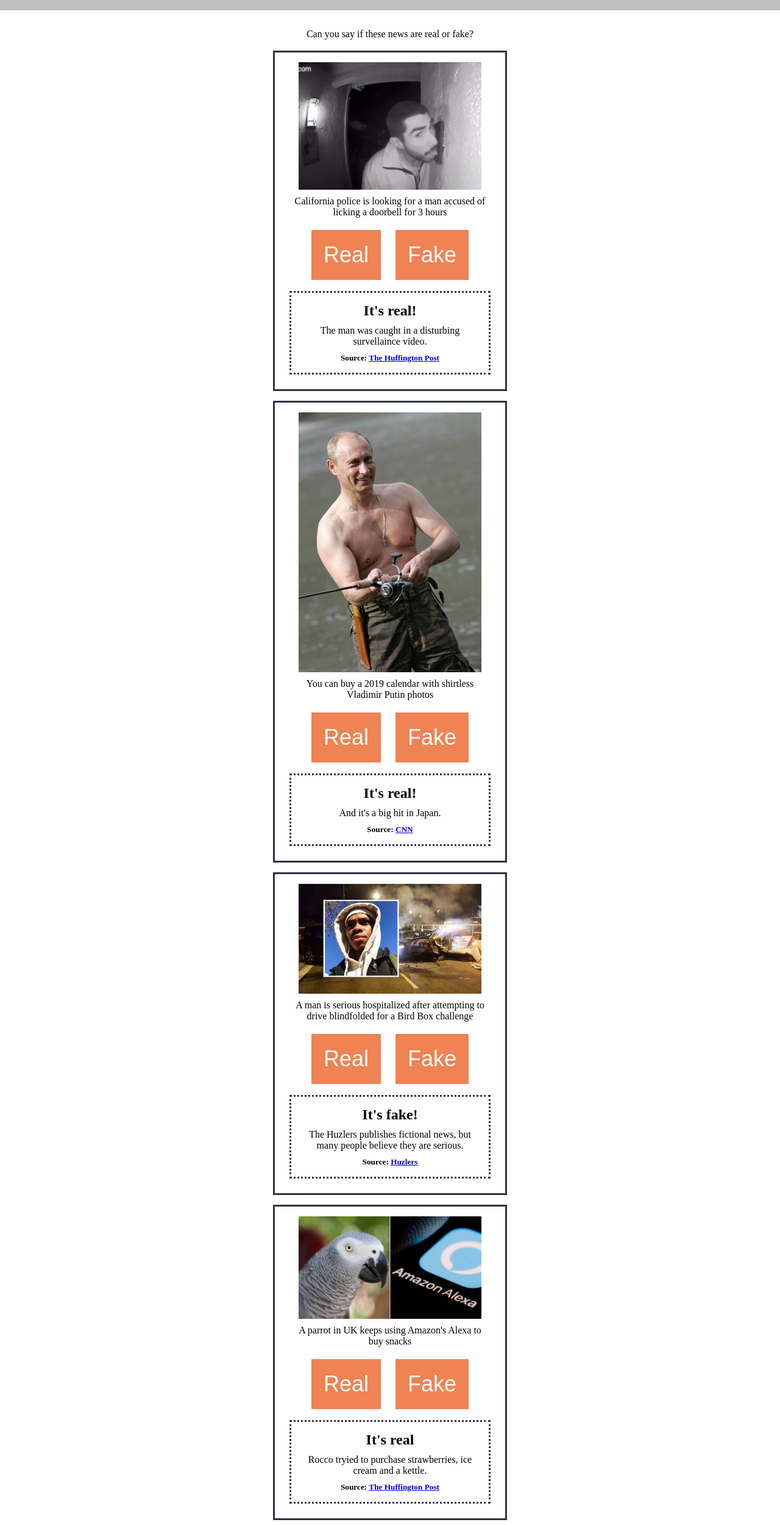
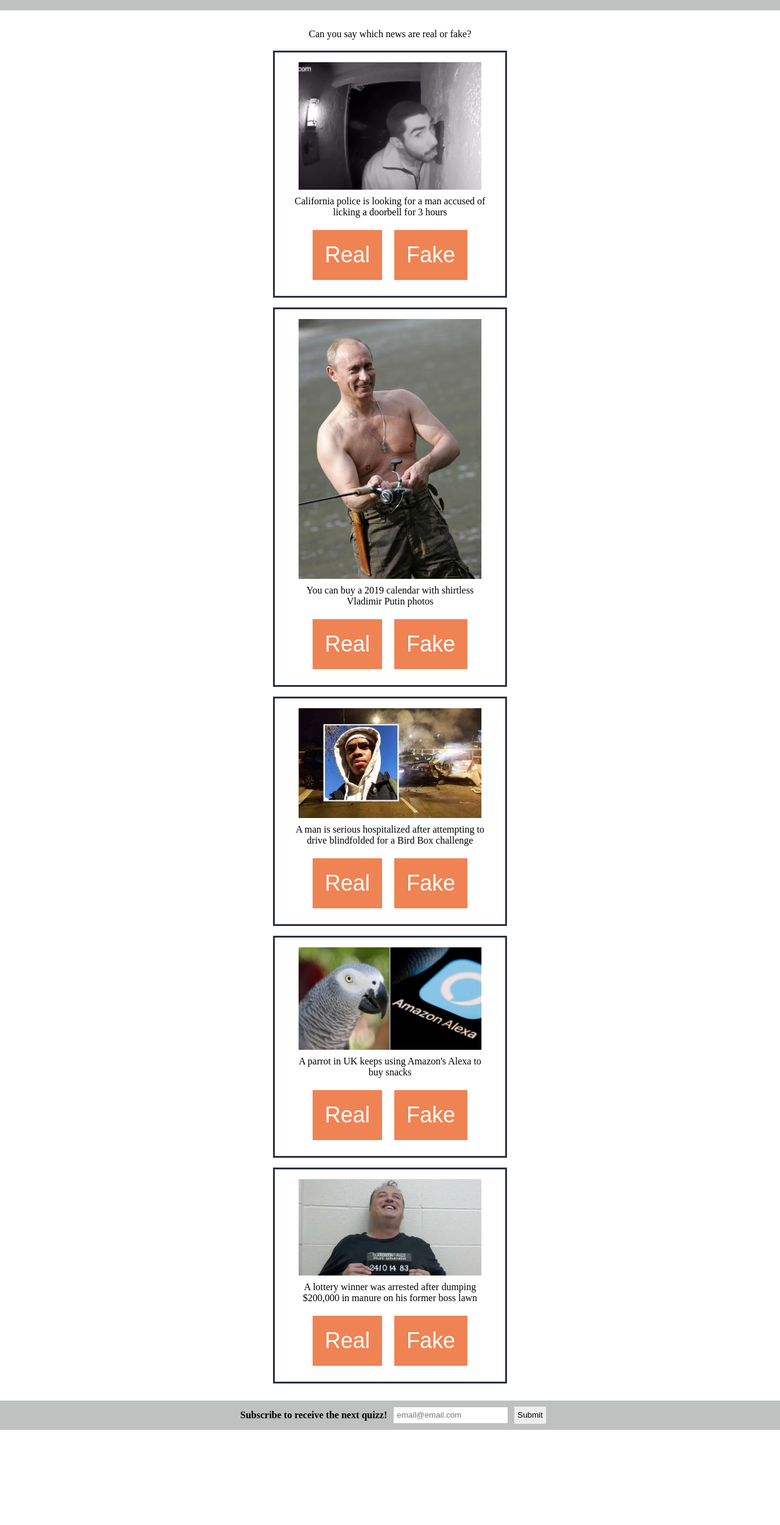
Before and after one commit to talitarc/tPeneluppiProject, a website: page index.html in a window 1280 px wide. Shown: the part 60-2560 px from the top of the page at 61% size. After the commit the page ends 2404 px from the top, so only its background shows below. Drawn offline with nearby package versions, Linux system fonts and the light colour scheme.

Commit message:
read click, show answer

```diff
--- a/index.html
+++ b/index.html
@@ -11,20 +11,22 @@
         <h1>Real or Fake?</h1>
 
     </header>
-    <form>
-        <p>Can you say if these news are real or fake?</p>
+    <main>
+        <p>Can you say which news are real or fake?</p>
         <div class="box-quizz">
             <div>
                 <img class="img-question" src="img/licker.png" alt="Man licking a doorbell">
                 <p>California police is looking for a man accused of licking a doorbell for 3 hours</p>
             </div>
 
-            <div class="box-btn">
-                <input type="submit" value="Real" class="btn right">
-                <input type="submit" value="Fake" class="btn wrong">
-            </div>
+            <form class="box-btn">
+                <input type="submit" value="Real" name="right" class="btn">
+            </form>
+            <form class="box-btn">
+                <input type="submit" value="Fake" name="wrong" class="btn">
+            </form>
 
-            <div class="box-answer">
+            <div class="box-answer before-click">
                 <h2>It's real!</h2>
                 <p>The man was caught in a disturbing survellaince video.</p>
                 <h5>Source: <a href="https://www.huffingtonpost.ca/entry/doorbell-licker-caught-on-camera-salinas_us_5c34ea73e4b0116c11f0f0fb?ec_carp=7068440668367709160" target="_blank">The Huffington Post</a></h5>
@@ -36,12 +38,14 @@
                 <p>You can buy a 2019 calendar with shirtless Vladimir Putin photos</p>
             </div>
 
-            <div>
-                <input type="submit" value="Real" class="btn right">
-                <input type="submit" value="Fake" class="btn wrong">
-            </div>
+            <form class="box-btn">
+                <input type="submit" value="Real" name="right" class="btn">
+            </form>
+            <form class="box-btn">
+                <input type="submit" value="Fake" name="wrong" class="btn">
+            </form>
 
-            <div class="box-answer">
+            <div class="box-answer before-click">
                 <h2>It's real!</h2>
                 <p>And it's a big hit in Japan.</p>
                 <h5>Source:
@@ -54,12 +58,14 @@
                 <p>A man is serious hospitalized after attempting to drive blindfolded for a Bird Box challenge</p>
             </div>
 
-            <div>
-                <input type="submit" value="Real" class="btn wrong">
-                <input type="submit" value="Fake" class="btn right">
-            </div>
+            <form class="box-btn">
+                <input type="submit" value="Real" name="wrong" class="btn">
+            </form>
+            <form class="box-btn">
+                <input type="submit" value="Fake" name="right" class="btn right">
+        </form>
 
-            <div class="box-answer">
+            <div class="box-answer before-click">
                 <h2>It's fake!</h2>
                 <p>The Huzlers publishes fictional news, but many people believe they are serious.</p>
                 <h5>Source:
@@ -72,12 +78,14 @@
                 <p>A parrot in UK keeps using Amazon's Alexa to buy snacks</p>
             </div>
 
-            <div>
-                <input type="submit" value="Real" class="btn right">
-                <input type="submit" value="Fake" class="btn wrong">
-            </div>
+            <form class="box-btn">
+                <input type="submit" value="Real" name="right" class="btn">
+            </form>
+            <form class="box-btn">
+                <input type="submit" value="Fake" name="wrong" class="btn">
+            </form>
 
-            <div class="box-answer">
+            <div class="box-answer before-click">
                 <h2>It's real</h2>
                 <p>Rocco tryied to purchase strawberries, ice cream and a kettle.</p>
                 <h5>Source:
@@ -90,12 +98,14 @@
                 <p>A lottery winner was arrested after dumping $200,000 in manure on his former boss lawn</p>
             </div>
 
-            <div>
-                <input type="submit" value="Real" class="btn wrong">
-                <input type="submit" value="Fake" class="btn right">
-            </div>
+            <form class="box-btn">
+                <input type="submit" value="Real" name="wrong" class="btn">
+            </form>
+            <form class="box-btn">
+                <input type="submit" value="Fake" name="right" class="btn">
+            </form>
 
-            <div class="box-answer">
+            <div class="box-answer before-click">
                 <h2>It's fake!</h2>
                 <img src="" alt="">
                 <p>This was the most shared fake news in 2018.</p>
@@ -119,15 +129,13 @@
 
         </div>
 
+    </main>
+    <footer>
         <div class="subscribe">
-            <h4>Subscribe to receive our quizz first!</h4>
+            <h4>Subscribe to receive the next quizz!</h4>
             <input type="email" name="email" id="email" placeholder="email@email.com" class="box-email">
             <input type="submit" value="Submit" class="btn-email">
         </div>
-
-    </form>
-    <footer>
-
 
     </footer>
     <script src="https://ajax.googleapis.com/ajax/libs/jquery/1.10.2/jquery.min.js"></script>
--- a/scripts/main.js
+++ b/scripts/main.js
@@ -3,21 +3,52 @@
 
 $(document).ready(function() {
 //listen user clicking a button
+
     $('form').on('submit', function(e) {
         e.preventDefault();
-        console.log('clicked');
-    })
-//change the clicked button's color
-    const userAnswer = $('')
+        console.log(`${e} clicked`);
+
+// read the users answer
+        let usersAnswer = $(this).children();
+        console.log(usersAnswer);
+
+// change the clicked button's color
+        $(usersAnswer).addClass("answer-clicked");
+
+//show the answer
+        $(this).siblings().removeClass("before-click")
+
 //if the answer is right, +1 to the score
 
-//show the answer
+        rightAnswer = usersAnswer.attr('name');
+        console.log(rightAnswer);
+        let userScore = 0;
+        if (rightAnswer === "right") {
+            return userScore = userScore + 1;
+            };
+        console.log(userScore);
 
 //when the quizz is finished, show the result
 
+        let score = function () {
+            if (userScore >= 3) {
+                let score = $('div').find('.result-right').addClass("final-score");
+            } else if (userScore <3) {
+                let score = $('div').find('.result-wrong').addClass("final-score");
+            }
+        }
+
+        console.log(score)
+    })
 //hide the input/email and input/submit after btn-email clicked
-
+    $('.btn-email').click('submit', function(e) {
+        e.preventDefault();
+        console.log(`${e} clicked2`);
+//reset the input to an empty string
+        $('#email').val('');
 //show a thank you message after hide the items
+        alert("Thank you for subscribing!");
+    })
 
 
 })
--- a/styles/style.css
+++ b/styles/style.css
@@ -23,7 +23,7 @@ header {
 
 }
 
-form {
+main {
     display: flex;
     flex-direction: column;
     width: 100%;
@@ -53,12 +53,16 @@ p {
     padding: 1em;
     margin: 0.5em;
     border: solid 0.2em #2d3142;
+    display: flex;
+    flex-wrap: wrap;
+    justify-content: center;
 }
 
 .box-answer {
     padding: 1em;
     margin: 0.5em;
     border: dotted 0.2em #2d3142;
+    width: 80%;
 }
 
 .img-question, .img-answer {
@@ -88,4 +92,17 @@ footer {
     background-color: #bfc0c0;
     width: 100%;
     display: flex;
+    justify-content: center;
 }
+
+.before-click, .result-right, .result-wrong {
+    display:none;
+}
+
+.answer-clicked {
+    background-color: red;
+}
+
+.final-score {
+    display: flex;
+}
```
